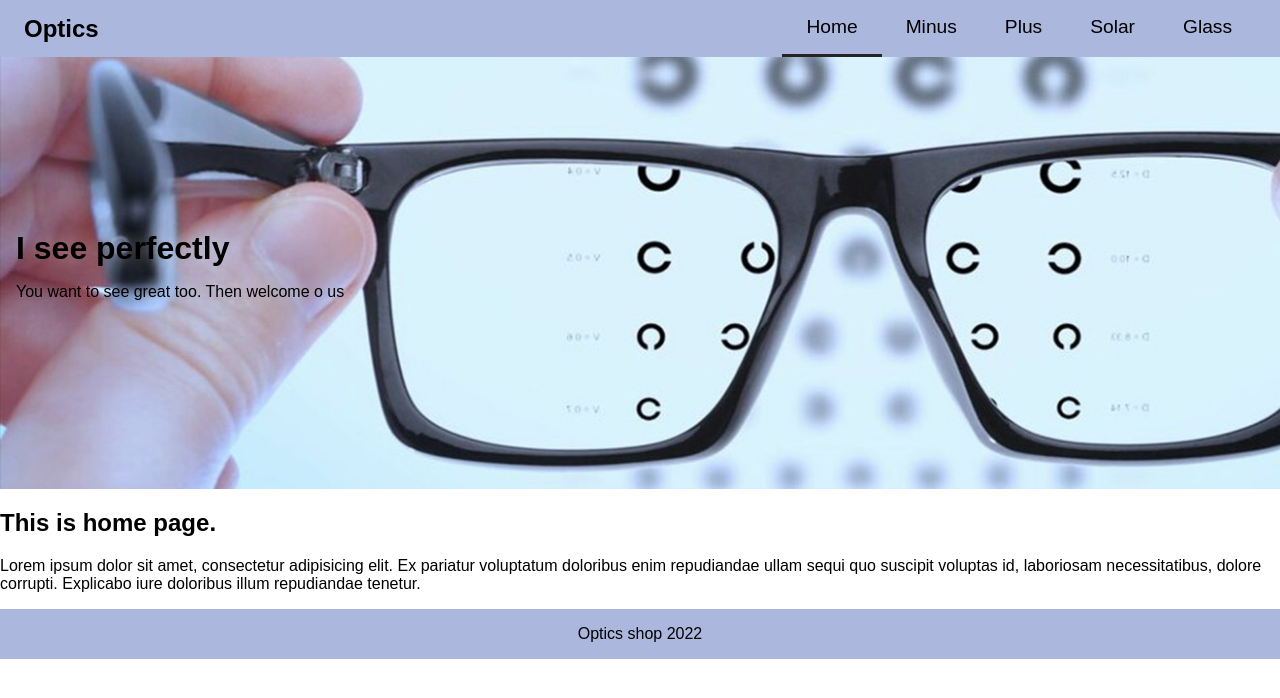
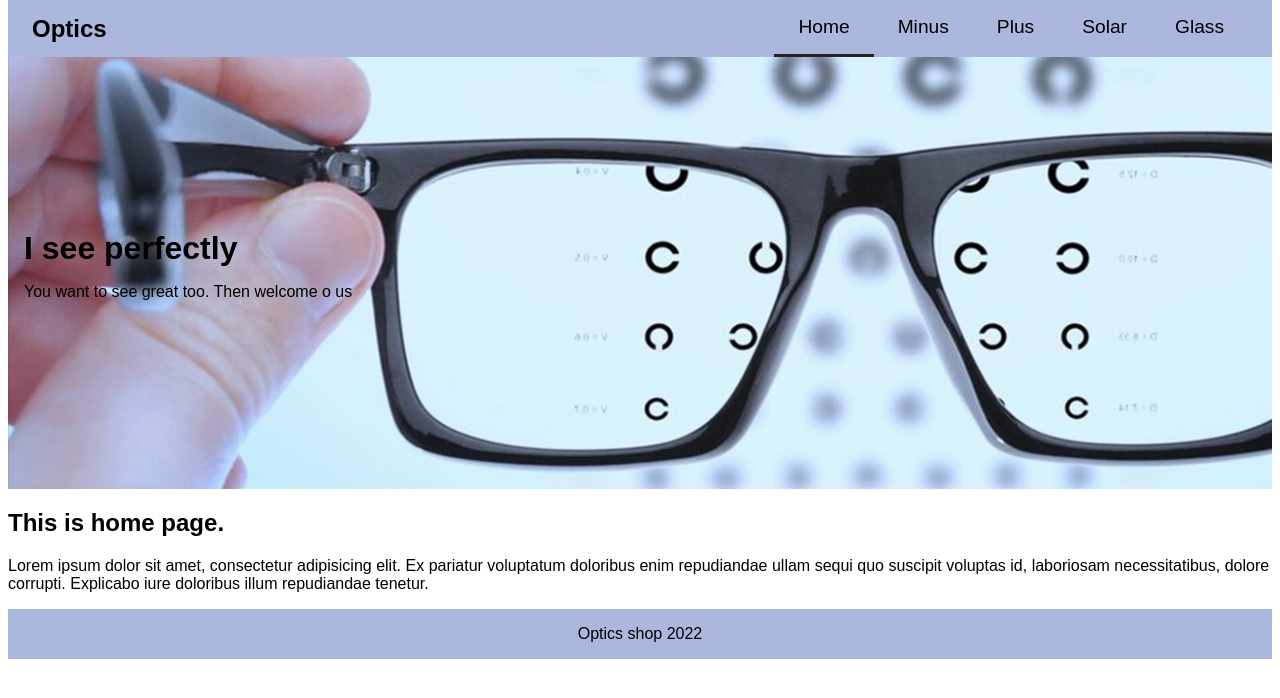
Before and after one commit to yryskulKuttubaeva/diploma, a React (Create React App) app: page / in a window 1280 px wide. Shown: the top 698 px of the page. Built offline with nearby package versions, Linux system fonts and the light colour scheme; a web font is replaced by a local one.

Commit message:
add padding

```diff
--- a/src/index.css
+++ b/src/index.css
@@ -1,5 +1,8 @@
-body {
+
+  body {
   margin: 0;
+  padding: 0 8px;
+
   font-family: 'M PLUS 2', sans-serif;
   -webkit-font-smoothing: antialiased;
   -moz-osx-font-smoothing: grayscale;
```
